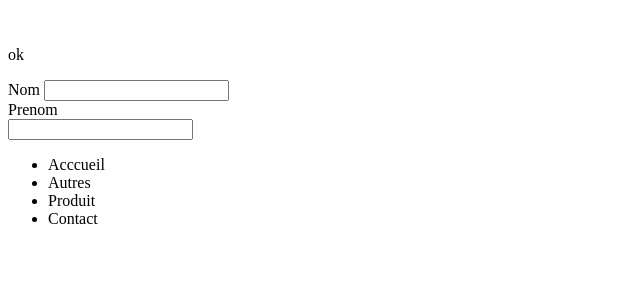
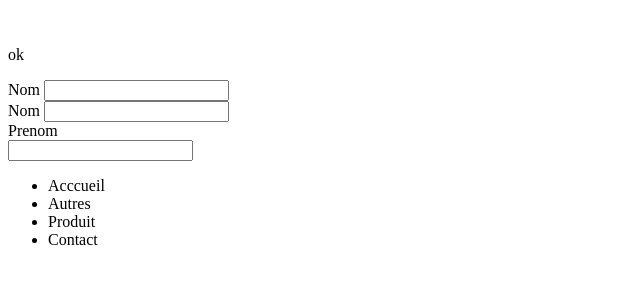
Before and after one commit to softjunior/softjunior.com, a plain HTML site: page index.html in a window 1280 px wide. Shown: the whole page, without its empty margins (0-640 px from the left). Drawn offline with Linux system fonts and the light colour scheme.

Commit message:
Update index.html

```diff
--- a/index.html
+++ b/index.html
@@ -10,6 +10,8 @@
     <p>ok</p>
     <label id="name='nom"">Nom</label>
     <input type="text" name="nom"><br>
+    <label id="name='nom"">Nom</label>
+    <input type="text" name="nom"><br>
     <label id="prenom">Prenom</label><br>
     <input type="text" name="prenom">
     <ul>
```
